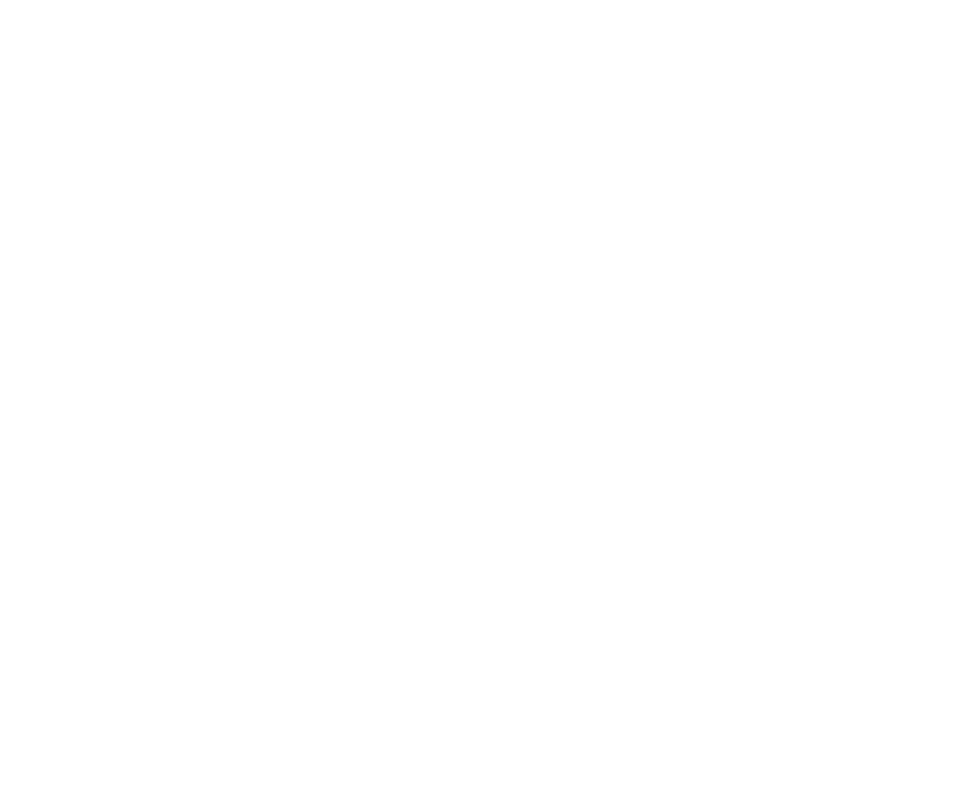
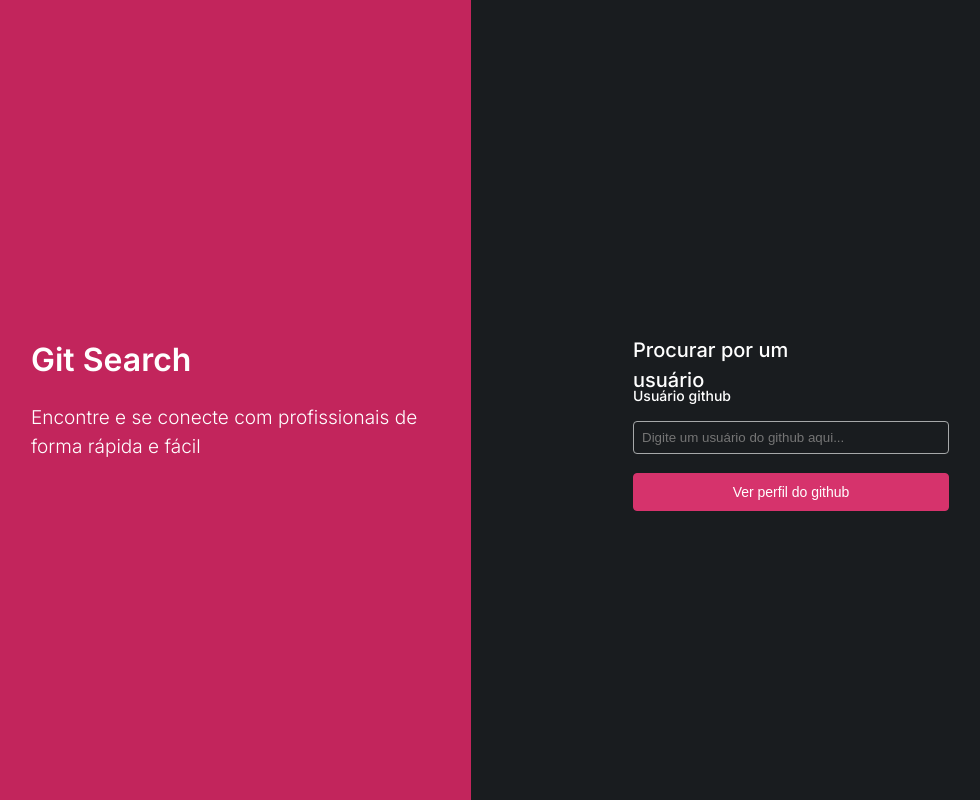
Before and after one commit to Kenzie-Academy-Brasil-Developers/gitSearchBase-VirgyniaBaccan, a plain HTML site: page index.html in a window 1280 px wide. Shown: the whole page, without its empty margins (169-1149 px from the left). Drawn offline with Linux system fonts and the light colour scheme.

Commit message:
git Search finalizado para entrega

```diff
--- a/index.html
+++ b/index.html
@@ -12,11 +12,30 @@
       href="https://fonts.googleapis.com/css2?family=Inter:wght@100;200;300;400;500;600;700;800;900&display=swap"
       rel="stylesheet"
     />
+    <link rel="stylesheet" href="./src/styles/globalStyles.css"/>
+    <link rel="stylesheet" href="./src/styles/reset.css"/>
+    <link rel="stylesheet" href="./src/styles/index.css"/>
 
     <title>Git Search</title>
   </head>
   <body>
+  <main class="main__container">
+    <section class="section__left">
+      <div class="div__left-container">
+        <h1 class="section__left-title">Git Search</h1>
+        <p class="section__left-text">Encontre e se conecte com profissionais de forma rápida e fácil</p>
+      </div>
+    </section>
 
+    <section class="section__right">
+      <div class="div__right-container">
+        <h2 class="section__right-title">Procurar por um usuário</h2>
+        <p class="section__right-text">Usuário github</p>
+        <input class="input__search" placeholder="Digite um usuário do github aqui...">
+        <button type="submit" class="button__search">Ver perfil do github</button>
+      </div>
+    </section>
+  </main>
     <script type="module" src="./src/scripts/index.js"></script>
   </body>
 </html>
--- a/src/scripts/index.js
+++ b/src/scripts/index.js
@@ -0,0 +1,49 @@
+let baseUrl = `https://api.github.com/users`
+
+async function searchGitUser(username) {
+    const user = await fetch(`${baseUrl}/${username}`, {
+        method: 'GET'
+    })
+        .then(async (response) => {
+
+            if (response.ok) {
+                response = await response.json()
+                localStorage.setItem("user", JSON.stringify(response))
+                await getUserRepos()
+                location.replace('./src/pages/profile.html')
+                return response
+            } else {
+                return location.replace('./src/pages/error.html')
+            }
+        })
+    return user
+}
+
+
+function handleGitSearch() {
+    const button = document.querySelector(".button__search")
+    const input = document.querySelector(".input__search")
+    button.addEventListener('click', async () => {
+        const username = input.value
+        await searchGitUser(username)
+    })
+}
+
+handleGitSearch()
+
+async function getUserRepos() {
+
+    const userInfos = JSON.parse(localStorage.getItem("user"))
+    const userLogin = userInfos.login
+    const repos = await fetch(`${baseUrl}/${userLogin}/repos`, {
+        method: 'GET'
+     })
+    .then(async response => {
+        response = await response.json()
+        localStorage.setItem('repos', JSON.stringify(response))
+        console.log('responseGetUsersRepo', response)
+
+        return response
+    })
+    return repos
+}
--- /dev/null
+++ b/src/styles/error.css
@@ -0,0 +1,96 @@
+body {
+    display: flex;
+    width: 100vw;
+    height: 100vh;
+    background-color: var(--color-grey-2);
+    font-family: var(--font-primary);
+}
+
+.main__container {
+    display: flex;
+    justify-content: space-evenly;
+    align-items: center;
+    align-content: center;
+    width: 100%;
+    height: 100%;
+
+    background-color: var(--color-grey-2);
+}
+
+.section__texts {
+    display: flex;
+    flex-direction: column;
+    justify-content: center;
+    align-items: center;
+    width: 50%;
+    height: 100%;
+    color: var(--color-grey-7);
+}
+
+.div__texts {
+    display: flex;
+    flex-direction: column;
+    width: 40%;
+    gap: .625rem;
+    padding-left: 9.375rem;
+}
+
+.section__img {
+    display: flex;
+    flex-direction: column;
+    justify-content: center;
+    align-items: center;
+    width: 50%;
+    height: 100%;
+}
+
+.div__img {
+    display: flex;
+    width: 50%;
+    padding-right: 15.625rem;
+}
+
+img {
+    width: 100%;
+}
+
+.title__error {
+    font-style: normal;
+    font-weight: 700;
+    font-size: 2.375rem;
+    line-height: 3.125rem;
+
+    color: var(--color-grey-7);
+}
+
+.text__error {
+    font-style: normal;
+    font-weight: 400;
+    font-size: .875rem;
+    line-height: 1.5rem;
+    padding-top: .5rem;
+}
+
+.button__error {
+
+    background: var(--color-brand-2);
+    border: .125rem solid var(--color-brand-2);
+    border-radius: .5rem;
+    color: var(--color-grey-7);
+    padding: 1.0625rem;
+
+    font-style: normal;
+    font-weight: 600;
+    font-size: 18px;
+    line-height: 18px;
+
+    text-align: center;
+
+    color: var(--color-grey-7)F;
+    cursor: pointer;
+}
+
+.button__error:hover {
+    background-color: var(--color-brand-1);
+    border: .125rem solid var(--color-brand-1);
+}
--- a/src/styles/globalStyles.css
+++ b/src/styles/globalStyles.css
@@ -1,3 +1,5 @@
+@import url('https://fonts.googleapis.com/css2?family=Inter&display=swap');
+
 :root {
   --color-brand-1: #c2255c;
   --color-brand-2: #d6336c;
--- /dev/null
+++ b/src/styles/index.css
@@ -0,0 +1,150 @@
+body {
+    font-family: var(--font-primary);
+}
+
+.main__container {
+    display: flex;
+    justify-content: space-around;
+    align-items: center;
+    align-content: center;
+    width: 100vw;
+    height: 100vh;
+}
+
+
+.section__left {
+
+    display: flex;
+    flex-direction: column;
+    justify-content: center;
+    align-items: flex-start;
+    width: 50%;
+    height: 100%;
+    background-color: var(--color-brand-1);
+    color: var(--color-grey-7);
+}
+
+.div__left-container {
+    display: flex;
+    flex-direction: column;
+    justify-content: space-between;
+    gap: 1.25rem;
+    align-items: flex-start;
+    padding-left: 12.5rem;
+}
+
+.section__left-title {
+    width: 10.125rem;
+    height: 3rem;
+
+    font-style: normal;
+    font-weight: 600;
+    font-size: 2rem;
+    line-height: 150%;
+
+}
+
+.section__left-text {
+    width: 26.9375rem;
+    height: 3.75rem;
+
+    font-style: normal;
+    font-weight: 300;
+    font-size: 1.1875rem;
+    line-height: 150%;
+
+}
+
+.section__right {
+    display: flex;
+    flex-direction: column;
+    justify-content: center;
+    align-items: center;
+    width: 50%;
+    height: 100%;
+    background-color: var(--color-grey-1);
+    color: var(--color-grey-7);
+
+}
+
+.div__right-container {
+
+    display: flex;
+    flex-direction: column;
+    justify-content: space-between;
+    align-items: flex-start;
+    height: 12.5rem;
+    gap: .3125rem;
+
+}
+
+.section__right-title {
+
+    width: 14.4375rem;
+    height: 1.875rem;
+
+    font-style: normal;
+    font-weight: 500;
+    font-size: 1.25rem;
+    line-height: 150%;
+    padding-bottom: .9375rem;
+    padding-top: 2.1875rem;
+}
+
+
+.section__right-text {
+    width: 6.1875rem;
+    height: 1.3125rem;
+
+    font-style: normal;
+    font-weight: 500;
+    font-size: .875rem;
+    line-height: 150%;
+    padding-bottom: .625rem;
+
+}
+
+.input__search {
+    box-sizing: border-box;
+
+    padding: .5rem;
+    width: 19.75rem;
+    height: 3.125rem;
+
+    background: var(--color-grey-);
+    border: .0625rem solid var(--color-grey-6);
+    border-radius: .25rem;
+    color: var(--color-grey-6);
+}
+
+
+.button__search {
+    display: flex;
+    flex-direction: row;
+    justify-content: center;
+    align-items: center;
+    padding: .625rem 5.8125rem;
+    gap: .625rem;
+    margin-top: .875rem;
+
+    width: 19.75rem;
+    height: 2.375rem;
+
+    background: var(--color-brand-2);
+    border-radius: .25rem;
+    border: .0625rem solid var(--color-brand-2);
+
+    font-style: normal;
+    font-weight: 500;
+    font-size: .875rem;
+    line-height: 150%;
+
+    color: var(--color-grey-7);
+    cursor: pointer;
+
+}
+
+.button__search:hover {
+    background-color: var(--color-brand-1);
+    border: .0625rem solid var(--color-brand-1);
+}
--- /dev/null
+++ b/src/styles/profile.css
@@ -0,0 +1,181 @@
+body {
+    display: flex;
+    flex-direction: column;
+    align-items: center;
+    background-color: var(--color-grey-2);
+    height: 100vh;
+    font-family: var(--font-primary);
+}
+
+.header__container {
+
+    display: flex;
+    align-items: center;
+    justify-content: space-between;
+    width: 100%;
+    max-width: 48rem;
+    height: 30%;
+    padding-top: 2.5rem;
+    padding-bottom: 2.5rem;
+}
+
+.div__user {
+
+    display: flex;
+    justify-content: space-between;
+    align-items: center;
+    gap: 1rem;
+
+}
+
+.user__img {
+    display: flex;
+    box-sizing: border-box;
+
+    width: 5rem;
+    height: 5rem;
+
+    border: .125rem solid var(--color-brand-2);
+    border-radius: 9.375rem;
+}
+
+.user__name {
+
+    width: 15.625rem;
+    height: 1.8125rem;
+
+    font-style: normal;
+    font-weight: 700;
+    font-size: 1.125rem;
+    line-height: 1.8125rem;
+
+
+    color: var(--color-grey-7);
+}
+
+.button__changeUser {
+
+
+    width: 9.375rem;
+    height: 2.375rem;
+    padding: .9375rem;
+
+    background: rgba(255, 255, 255, 0.08);
+    border: none;
+    border-radius: .5rem;
+
+    font-style: normal;
+    font-weight: 600;
+    font-size: .875rem;
+    line-height: 0rem;
+
+    color: var(--color-grey-7);
+    cursor: pointer;
+}
+
+.button__changeUser:hover {
+    background-color: var(--color-grey-1);
+    border: .0625rem solid var(--color-grey-7);
+}
+
+.main__container {
+    display: flex;
+    width: 100%;
+    max-width: 48rem;
+    height: max-content
+}
+
+.list__repos {
+    display: flex;
+    flex-wrap: wrap;
+    justify-content: space-between;
+
+    padding-bottom: 1.25rem;
+    padding-top: 2.5rem;
+    width: 100%;
+    height: 100%;
+    gap: 1.25rem;
+
+}
+
+li {
+    display: flex;
+    flex-direction: column;
+    justify-content: space-around;
+    padding: 1.25rem;
+
+    width: 20.625rem;
+    height: 14.375rem;
+    gap: .9375rem;
+
+
+    background-color: var(--color-grey-2);
+    border: .125rem solid rgba(255, 255, 255, 0.1);
+    border-radius: .5rem;
+    color: whitesmoke;
+}
+
+.repo__name {
+    width: 16.4375rem;
+    height: 1.5rem;
+
+    font-family: 'Inter';
+    font-style: normal;
+    font-weight: 500;
+    font-size: 1.25rem;
+    line-height: 1.5rem;
+
+    color: var(--color-grey-7);
+}
+
+.repo__link {
+
+    display: flex;
+    flex-direction: row;
+    justify-content: center;
+    align-items: center;
+    padding: 0rem .5rem;
+    gap: .625rem;
+    background-color: var(--color-grey-2);
+    padding: .9375rem;
+
+    width: 5.8125rem;
+    height: 1.75rem;
+
+    border: .0625rem solid var(--color-grey-7);
+    border-radius: .25rem;
+
+    font-style: normal;
+    font-weight: 500;
+    font-size: .875rem;
+    line-height: 1.0625rem;
+
+    color: #ebebeb;
+    cursor: pointer;
+
+}
+
+.repo__link:hover {
+    background-color: var(--color-brand-2);
+    border: .0625rem solid var(--color-brand-2);
+
+}
+
+.repo__name {
+
+    font-style: normal;
+    font-weight: 500;
+    font-size: 1.25rem;
+    line-height: 1.5rem;
+
+    color: var(--color-grey-7);
+}
+
+.repo__description {
+    font-style: normal;
+    font-weight: 400;
+    font-size: .875rem;
+    line-height: 150%;
+
+    color: rgba(255, 255, 255, 0.6);
+}
--- /dev/null
+++ b/src/styles/reset.css
@@ -0,0 +1,48 @@
+/* http://meyerweb.com/eric/tools/css/reset/
+   v2.0 | 20110126
+   License: none (public domain)
+*/
+
+html, body, div, span, applet, object, iframe,
+h1, h2, h3, h4, h5, h6, p, blockquote, pre,
+a, abbr, acronym, address, big, cite, code,
+del, dfn, em, img, ins, kbd, q, s, samp,
+small, strike, strong, sub, sup, tt, var,
+b, u, i, center,
+dl, dt, dd, ol, ul, li,
+fieldset, form, label, legend,
+table, caption, tbody, tfoot, thead, tr, th, td,
+article, aside, canvas, details, embed,
+figure, figcaption, footer, header, hgroup,
+menu, nav, output, ruby, section, summary,
+time, mark, audio, video {
+	margin: 0;
+	padding: 0;
+	border: 0;
+	font-size: 100%;
+	font: inherit;
+	vertical-align: baseline;
+}
+/* HTML5 display-role reset for older browsers */
+article, aside, details, figcaption, figure,
+footer, header, hgroup, menu, nav, section {
+	display: block;
+}
+body {
+	line-height: 1;
+}
+ol, ul {
+	list-style: none;
+}
+blockquote, q {
+	quotes: none;
+}
+blockquote:before, blockquote:after,
+q:before, q:after {
+	content: '';
+	content: none;
+}
+table {
+	border-collapse: collapse;
+	border-spacing: 0;
+}
```
Also changed, not shown: src/pages/error.html (+22 -6 lines), src/pages/profile.html (+18 -5 lines), src/scripts/error.js (+10 -0 lines), src/scripts/profile.js (+61 -0 lines), src/assets/error.svg (added).
